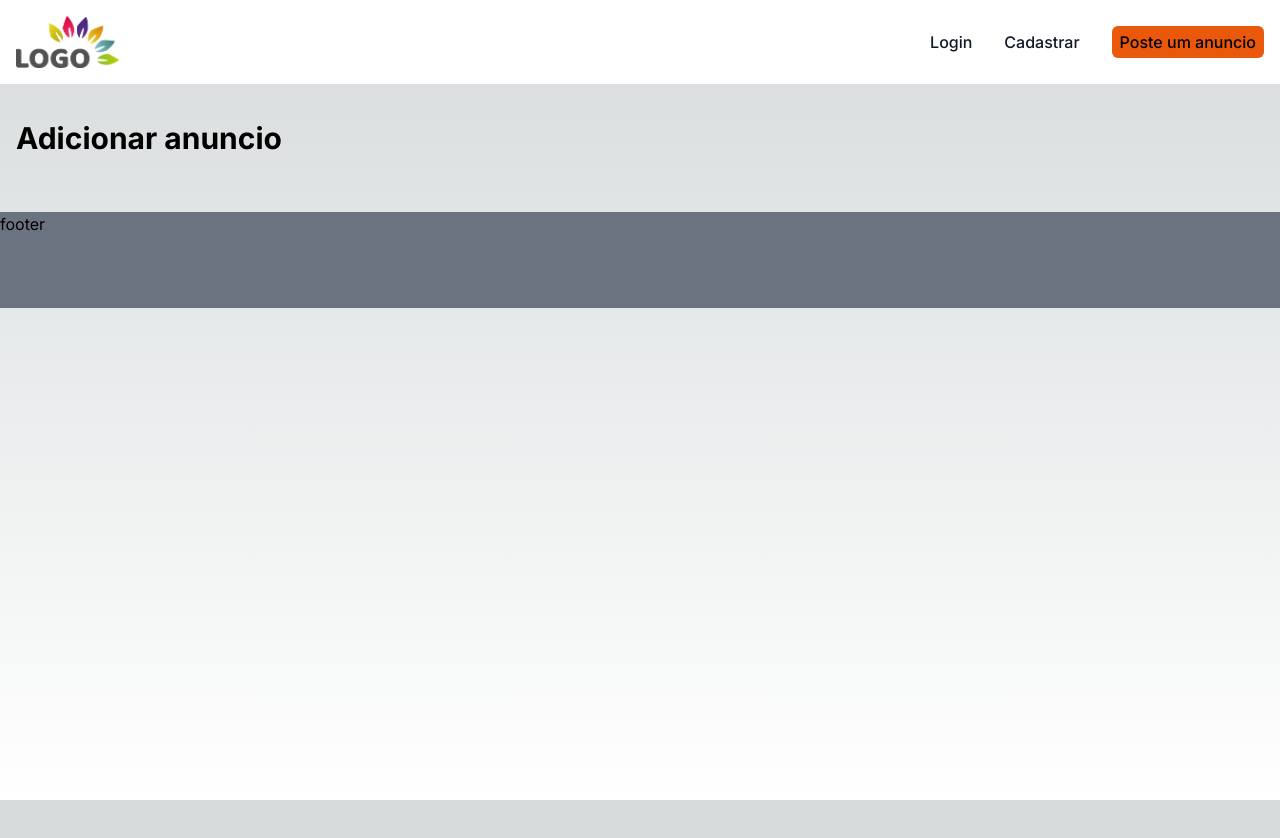
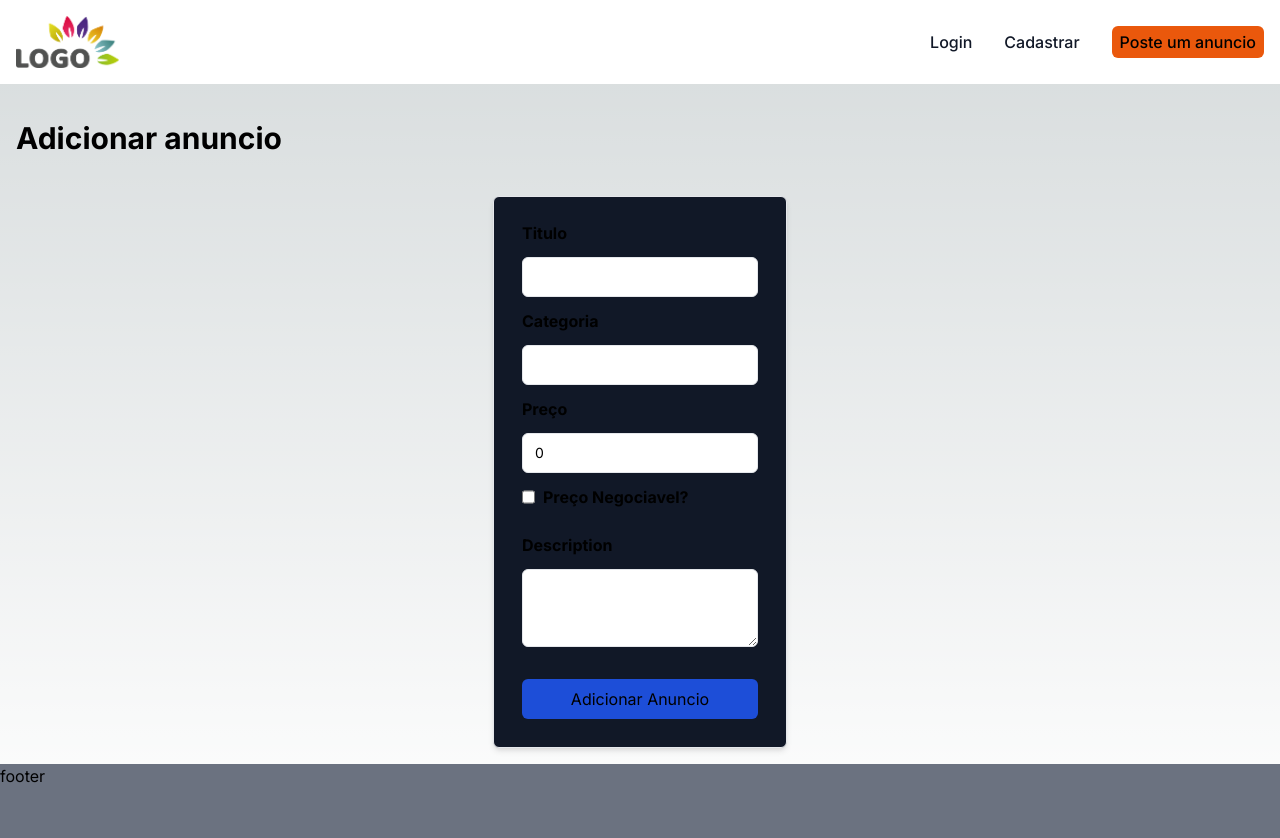
Before and after one commit to ThyagoMac/react-let-it-go, a Next.js app: page /ads/add-ad in a window 1280 px wide. Shown: the top 838 px of the page. Before the commit the page ends 800 px from the top, so only its background shows below. Built offline with nearby package versions, Linux system fonts and the light colour scheme.

Commit message:
add-ad form;

```diff
--- a/src/app/ads/add-ad/page.tsx
+++ b/src/app/ads/add-ad/page.tsx
@@ -1,9 +1,93 @@
+"use client";
+
+import { Checkbox } from "@/components/inputs/Checkbox";
+import { TextAreaInput } from "@/components/inputs/TextAreaInput";
+import { TextInput } from "@/components/inputs/TextInput";
 import { PageTitle } from "@/components/layout-component/PageTitle";
+import { AddAdErrorType } from "@/types/AdsTypes";
+import { useState } from "react";
+
+const handleSubmit = async (e: React.FormEvent<HTMLFormElement>) => {
+  e.preventDefault();
+};
 
 export default function AddAd() {
+  const [isLoading, setIsLoading] = useState(false);
+  const [title, setTitle] = useState("");
+  const [category, setCategory] = useState("");
+  const [price, setPrice] = useState(0);
+  const [priceNegotiable, setPriceNegotiable] = useState(false);
+  const [desc, setDesc] = useState("");
+
+  const [errors, setErrors] = useState<AddAdErrorType>({
+    title: "",
+    category: "",
+    price: "",
+    priceNegotiable: "",
+    desc: "",
+  });
+
   return (
     <div className="">
       <PageTitle>Adicionar anuncio</PageTitle>
+      <div className="flex justify-center items-center">
+        <form
+          className="bg-gray-900 border rounded-md px-7 pb-7 pt-3 max-w-2xl shadow-md"
+          onSubmit={handleSubmit}
+        >
+          <TextInput
+            label="Titulo"
+            type="text"
+            disabled={isLoading}
+            value={title}
+            onChange={(e) => setTitle(e.target.value)}
+            error={errors.title}
+            required
+          />
+
+          <TextInput
+            label="Categoria"
+            type="text"
+            disabled={isLoading}
+            value={category}
+            onChange={(e) => setCategory(e.target.value)}
+            error={errors.category}
+            required
+          />
+          <TextInput
+            label="Preço"
+            type="text"
+            disabled={isLoading}
+            value={price}
+            onChange={(e) => setPrice(+e.target.value)}
+            error={errors.price}
+            required
+          />
+          <Checkbox
+            label="Preço Negociavel?"
+            disabled={isLoading}
+            checked={priceNegotiable}
+            onChange={(e) => setPriceNegotiable(e.target.checked)}
+          />
+          <TextAreaInput
+            label="Description"
+            rows={3}
+            disabled={isLoading}
+            value={desc}
+            onChange={(e) => setDesc(e.target.value)}
+            error={errors.desc}
+            required
+          />
+
+          <button
+            className="w-full mt-8 py-2 px-3 rounded-md bg-blue-700 hover:bg-blue-600 transition-all disabled:bg-gray-600 disabled:cursor-not-allowed"
+            disabled={isLoading}
+            type="submit"
+          >
+            Adicionar Anuncio
+          </button>
+        </form>
+      </div>
     </div>
   );
 }
--- a/src/app/login/page.tsx
+++ b/src/app/login/page.tsx
@@ -4,7 +4,8 @@ import { Checkbox } from "@/components/inputs/Checkbox";
 import { TextInput } from "@/components/inputs/TextInput";
 import { PageTitle } from "@/components/layout-component/PageTitle";
 import { doLogin } from "@/helpers/AuthHandler";
-import { loginType, login } from "@/services/LoginService";
+import { login } from "@/services/LoginService";
+import { LoginType } from "@/types/LoginTypes";
 import { useState } from "react";
 
 export default function Login() {
@@ -12,7 +13,7 @@ export default function Login() {
   const [password, setPassword] = useState("");
   const [rememberMe, setRememberMe] = useState(false);
   const [isLoading, setIsLoading] = useState(false);
-  const [errors, setErrors] = useState<loginType>({ email: "", password: "" });
+  const [errors, setErrors] = useState<LoginType>({ email: "", password: "" });
 
   const handleSubmit = async (e: React.FormEvent<HTMLFormElement>) => {
     e.preventDefault();
--- a/src/app/signup/page.tsx
+++ b/src/app/signup/page.tsx
@@ -4,10 +4,11 @@ import { Checkbox } from "@/components/inputs/Checkbox";
 import { TextInput } from "@/components/inputs/TextInput";
 import { PageTitle } from "@/components/layout-component/PageTitle";
 import { doLogin } from "@/helpers/AuthHandler";
-import { loginType, register } from "@/services/LoginService";
+import { register } from "@/services/LoginService";
 import { getStates } from "@/services/StatesService";
 import { useEffect, useState } from "react";
 import { StateListType } from "../../types/States";
+import { LoginType } from "@/types/LoginTypes";
 
 export default function Signup() {
   const [name, setName] = useState("");
@@ -17,7 +18,7 @@ export default function Signup() {
   const [confirmPassword, setConfirmPassword] = useState("");
   const [rememberMe, setRememberMe] = useState(false);
   const [isLoading, setIsLoading] = useState(false);
-  const [errors, setErrors] = useState<loginType>({
+  const [errors, setErrors] = useState<LoginType>({
     email: "",
     password: "",
     name: "",
--- /dev/null
+++ b/src/components/inputs/TextAreaInput.tsx
@@ -0,0 +1,33 @@
+import * as React from "react";
+
+export interface InputProps
+  extends React.TextareaHTMLAttributes<HTMLTextAreaElement> {
+  label?: string;
+  error?: string;
+}
+
+const TextAreaInput = React.forwardRef<HTMLTextAreaElement, InputProps>(
+  ({ className, label, error, ...props }, ref) => {
+    return (
+      <>
+        <label className={`area ${className}`}>
+          {label && <div className="area--title font-bold my-3">{label}</div>}
+          <div className="area--input">
+            <textarea
+              ref={ref}
+              className={`
+                flex min-h-10 w-full rounded-md border border-input bg-background text-black px-3 py-2 text-sm ring-offset-background file:border-0 file:bg-transparent file:text-sm file:font-medium placeholder:text-muted-foreground focus-visible:outline-none focus-visible:ring-2 focus-visible:ring-ring focus-visible:ring-offset-2 disabled:cursor-not-allowed disabled:opacity-50
+                ${className}
+              `}
+              {...props}
+            />
+          </div>
+        </label>
+        {error && <p className="text-sm text-red-500 mt-1">{error}</p>}
+      </>
+    );
+  }
+);
+TextAreaInput.displayName = "TextAreaInput";
+
+export { TextAreaInput };
--- /dev/null
+++ b/src/types/LoginTypes.ts
@@ -0,0 +1,15 @@
+export type LoginType = {
+  email: string;
+  password: string;
+  token?: string;
+  name?: string;
+  stateLocation?: string;
+};
+
+export type RegisterType = {
+  email: string;
+  password: string;
+  token?: string;
+  name: string;
+  stateLocation: string;
+};
```
Also changed, not shown: src/services/LoginService.tsx (+3 -18 lines), src/types/AdsTypes.ts (+19 -0 lines).
